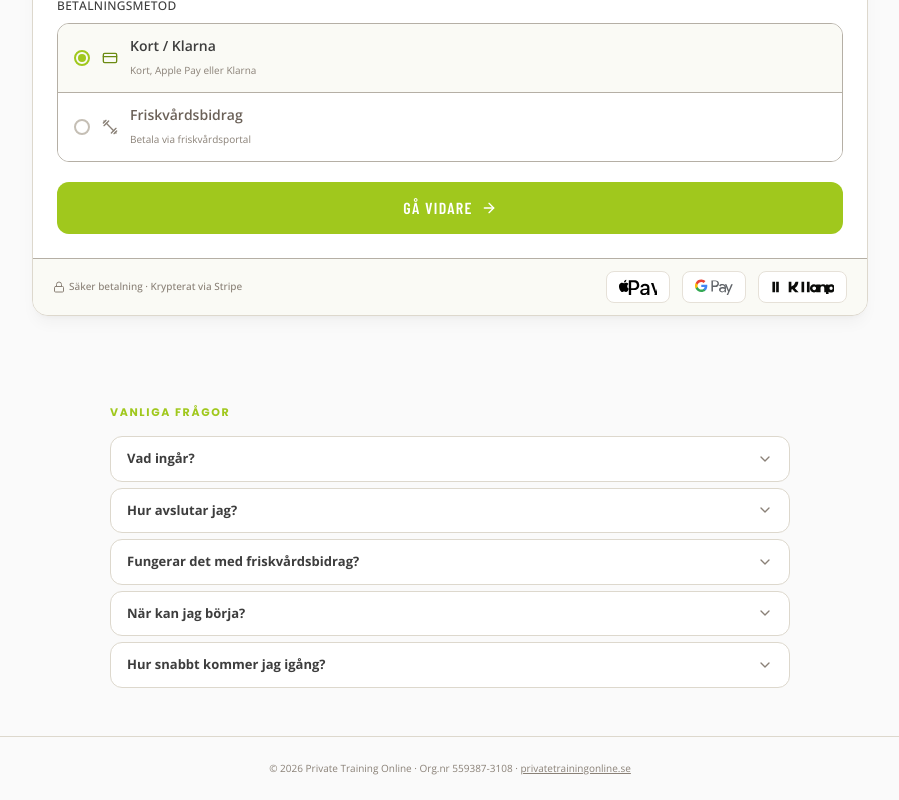
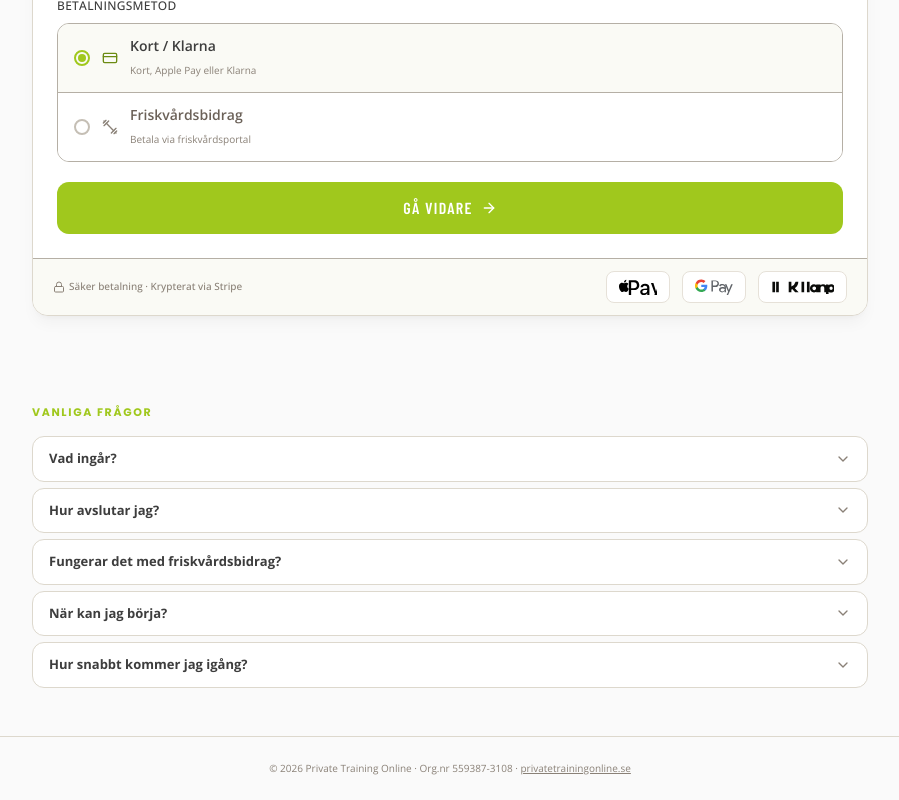
Before and after one commit to pto-agi/ai-kocken, a React (Vite) app: page /bli-klient in a window 1280 px wide. Shown: the part 1073-1873 px from the top of the page, without its empty margins (190-1089 px from the left). Built offline with nearby package versions, Linux system fonts and the light colour scheme; no server answers.

Commit message:
layout: FAQ section width matches main content (900px)

```diff
--- a/pages/BliKlient.tsx
+++ b/pages/BliKlient.tsx
@@ -423,7 +423,7 @@ export const BliKlient: React.FC = () => {
 
       {/* ═══ FAQ ═══ */}
       <section className="py-12 px-4">
-        <div className="max-w-[680px] mx-auto">
+        <div className="max-w-[900px] mx-auto px-4 md:px-8">
           <h2 className="text-[11px] font-black uppercase tracking-[0.15em] text-[#a0c81d] mb-4">Vanliga frågor</h2>
           <div className="space-y-1.5">
             {FAQ.map(({ q, a }, i) => (
```
